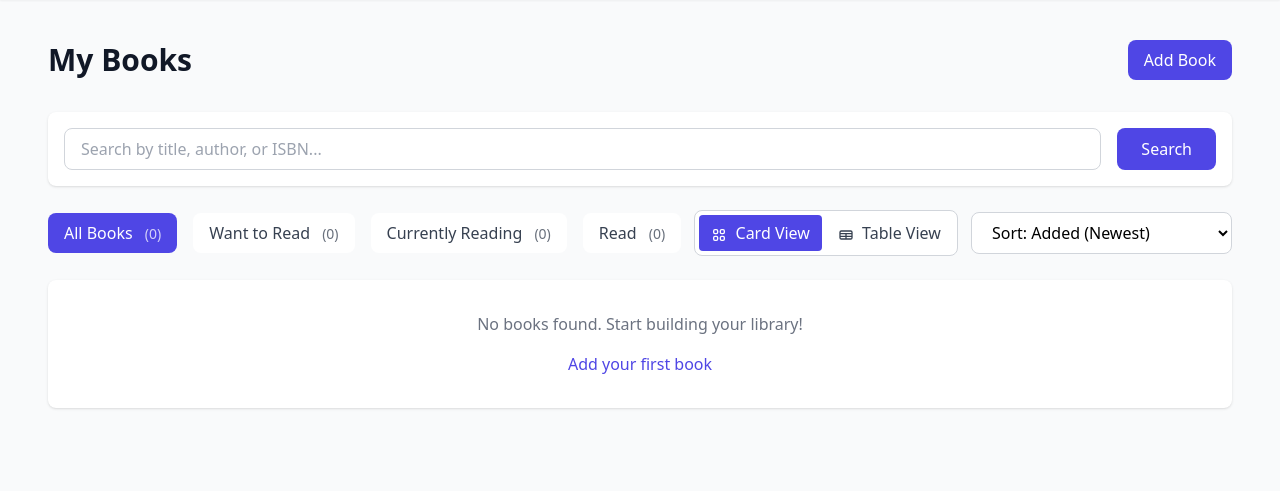
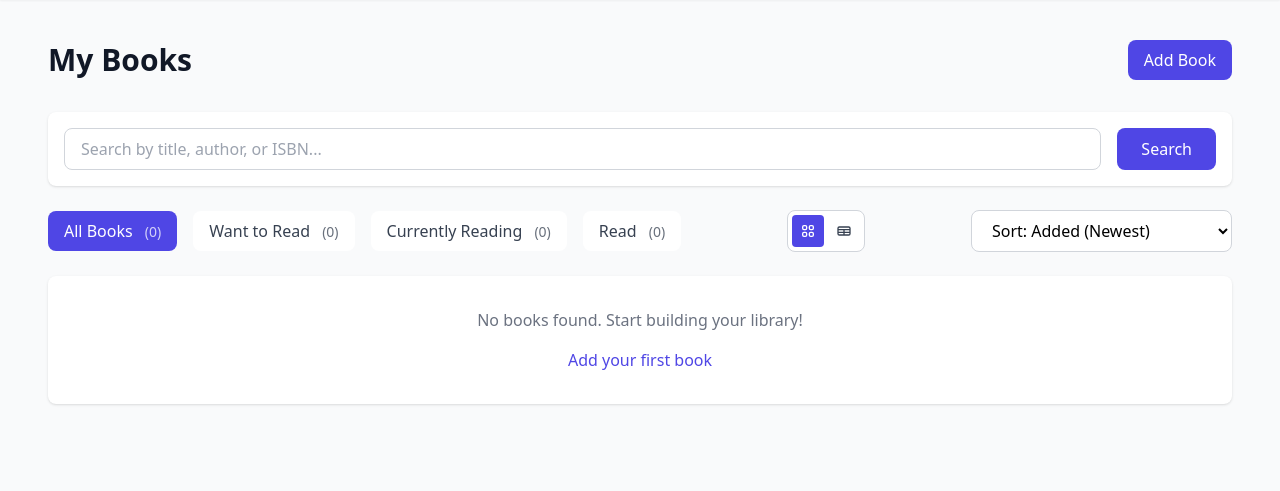
Before and after one commit to roberteinsle/leafmark, a Laravel app: page /books in a window 1280 px wide. Shown: the part 64-555 px from the top of the page. Run offline with Laravel 12, Linux system fonts and the light colour scheme; the visitor is signed in with stand-in values (Sample User, id 1); data comes from the database, SQL or seed files in the repository; data that the repository does not hold is empty; parts of the project's set-up code (start-up, migrations or seed data) failed here and were passed over; some libraries are stand-ins or nearby versions.

Commit message:
Remove text labels from view mode toggle buttons
Show only icons in the view mode toggle buttons to save space.
The buttons now display just the grid icon (card view) and
table icon (table view) with tooltips on hover.

🤖 Generated with [Claude Code](https://claude.com/claude-code)

Co-Authored-By: Claude <noreply@anthropic.com>

```diff
--- a/resources/views/books/index.blade.php
+++ b/resources/views/books/index.blade.php
@@ -170,22 +170,24 @@
                     @csrf
                     <input type="hidden" name="shelf" value="{{ request('status', 'all') }}">
                     <input type="hidden" name="view_mode" value="card">
-                    <button type="submit" class="px-3 py-1.5 rounded {{ $viewPref->view_mode === 'card' ? 'bg-indigo-600 text-white' : 'text-gray-700 hover:bg-gray-100' }} transition-colors">
-                        <svg class="w-4 h-4 inline mr-1" fill="none" stroke="currentColor" viewBox="0 0 24 24">
+                    <button type="submit"
+                            class="p-2 rounded {{ $viewPref->view_mode === 'card' ? 'bg-indigo-600 text-white' : 'text-gray-700 hover:bg-gray-100' }} transition-colors"
+                            title="{{ __('app.books.view_card') }}">
+                        <svg class="w-4 h-4" fill="none" stroke="currentColor" viewBox="0 0 24 24">
                             <path stroke-linecap="round" stroke-linejoin="round" stroke-width="2" d="M4 6a2 2 0 012-2h2a2 2 0 012 2v2a2 2 0 01-2 2H6a2 2 0 01-2-2V6zM14 6a2 2 0 012-2h2a2 2 0 012 2v2a2 2 0 01-2 2h-2a2 2 0 01-2-2V6zM4 16a2 2 0 012-2h2a2 2 0 012 2v2a2 2 0 01-2 2H6a2 2 0 01-2-2v-2zM14 16a2 2 0 012-2h2a2 2 0 012 2v2a2 2 0 01-2 2h-2a2 2 0 01-2-2v-2z"/>
                         </svg>
-                        {{ __('app.books.view_card') }}
                     </button>
                 </form>
                 <form action="{{ route('books.toggle-view-mode') }}" method="POST" class="inline">
                     @csrf
                     <input type="hidden" name="shelf" value="{{ request('status', 'all') }}">
                     <input type="hidden" name="view_mode" value="table">
-                    <button type="submit" class="px-3 py-1.5 rounded {{ $viewPref->view_mode === 'table' ? 'bg-indigo-600 text-white' : 'text-gray-700 hover:bg-gray-100' }} transition-colors">
-                        <svg class="w-4 h-4 inline mr-1" fill="none" stroke="currentColor" viewBox="0 0 24 24">
+                    <button type="submit"
+                            class="p-2 rounded {{ $viewPref->view_mode === 'table' ? 'bg-indigo-600 text-white' : 'text-gray-700 hover:bg-gray-100' }} transition-colors"
+                            title="{{ __('app.books.view_table') }}">
+                        <svg class="w-4 h-4" fill="none" stroke="currentColor" viewBox="0 0 24 24">
                             <path stroke-linecap="round" stroke-linejoin="round" stroke-width="2" d="M3 10h18M3 14h18m-9-4v8m-7 0h14a2 2 0 002-2V8a2 2 0 00-2-2H5a2 2 0 00-2 2v8a2 2 0 002 2z"/>
                         </svg>
-                        {{ __('app.books.view_table') }}
                     </button>
                 </form>
             </div>
```
